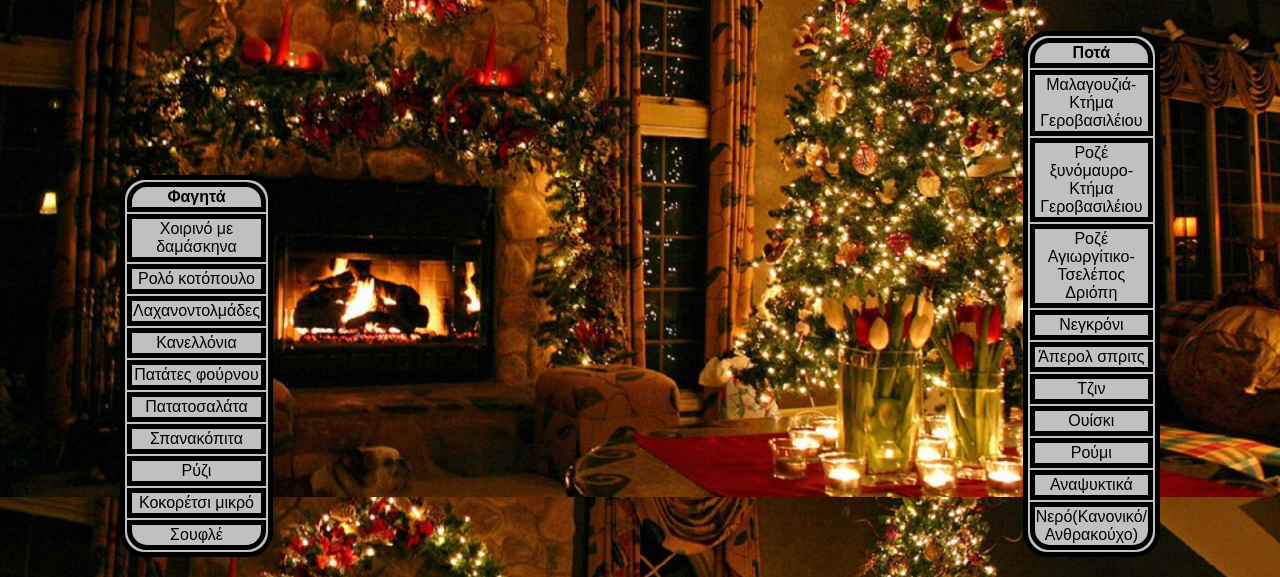
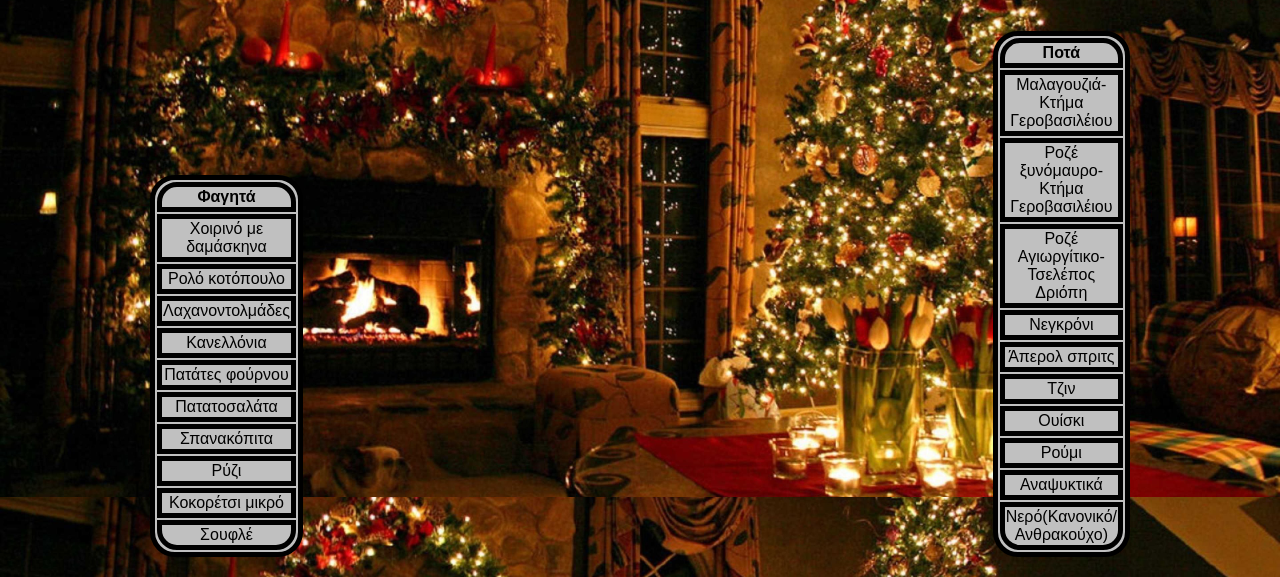
Before and after one commit to nrak07/new-year-s, a plain HTML site: page menu.html in a window 1280 px wide. Shown: the part 223-800 px from the top of the page. Drawn offline with Linux system fonts and the light colour scheme.

Commit message:
Update menu.html

```diff
--- a/menu.html
+++ b/menu.html
@@ -56,10 +56,10 @@
         border-bottom-right-radius: 20px;
     }
     #left{
-       left: 120px;
+       left: 150px;
     }
     #right{
-        right: 120px;
+        right: 150px;
     }
     p{
        text-align: center;
```
